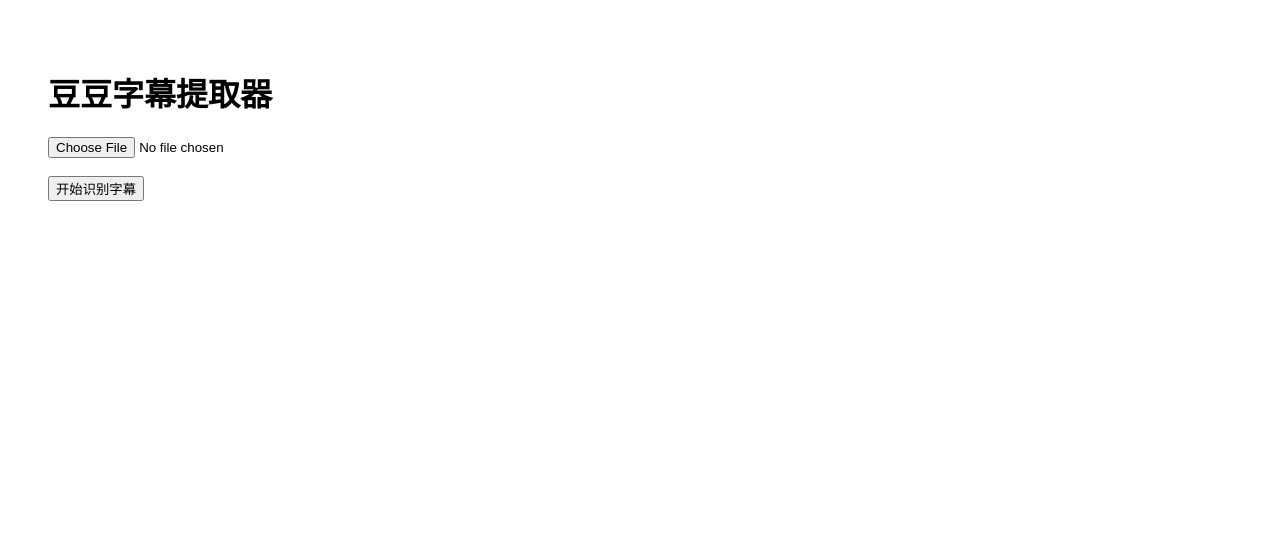
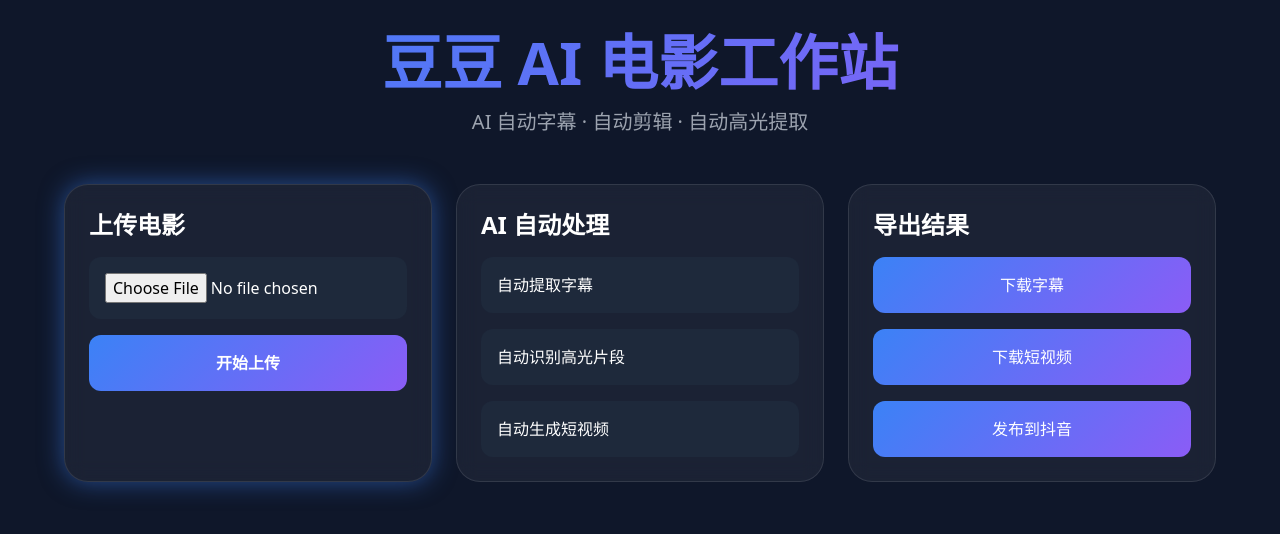
Before and after one commit to harpatsyaufderhar-droid/subtitle-web, a website: page index.html in a window 1280 px wide. Drawn offline with nearby package versions, Linux system fonts and the light colour scheme.

Commit message:
Add files via upload

```diff
--- a/index.html
+++ b/index.html
@@ -1,33 +1,113 @@
 <!DOCTYPE html>
-<html>
+<html lang="zh">
 <head>
-  <meta charset="utf-8">
-  <title>豆豆字幕提取器</title>
+<meta charset="UTF-8">
+<meta name="viewport" content="width=device-width, initial-scale=1.0">
+
+<title>豆豆 AI 电影剪辑工作站</title>
+
+<script src="https://cdn.tailwindcss.com"></script>
+
+<style>
+body{
+    background:#0f172a;
+    color:white;
+    overflow-x:hidden;
+}
+
+.glow{
+    box-shadow:0 0 25px rgba(59,130,246,.5);
+}
+
+.card{
+    background:rgba(255,255,255,.05);
+    backdrop-filter:blur(10px);
+    border:1px solid rgba(255,255,255,.1);
+}
+
+.gradient{
+    background:linear-gradient(135deg,#3b82f6,#8b5cf6);
+}
+</style>
+
 </head>
+<body>
 
-<body style="font-family:Arial;padding:40px;">
+<div class="min-h-screen p-8">
 
-  <h1>豆豆字幕提取器</h1>
+    <div class="max-w-6xl mx-auto">
 
-  <form
-    action="/upload"
-    method="post"
-    enctype="multipart/form-data"
-  >
+        <div class="text-center mb-12">
+            <h1 class="text-6xl font-bold mb-4 gradient bg-clip-text text-transparent">
+                豆豆 AI 电影工作站
+            </h1>
 
-    <input
-      type="file"
-      name="video"
-      required
-    >
+            <p class="text-gray-400 text-xl">
+                AI 自动字幕 · 自动剪辑 · 自动高光提取
+            </p>
+        </div>
 
-    <br><br>
+        <div class="grid md:grid-cols-3 gap-6">
 
-    <button type="submit">
-      开始识别字幕
-    </button>
+            <div class="card rounded-3xl p-6 glow">
+                <h2 class="text-2xl font-bold mb-4">
+                    上传电影
+                </h2>
 
-  </form>
+                <input type="file"
+                class="w-full p-4 rounded-xl bg-slate-800">
+
+                <button class="mt-4 w-full gradient p-4 rounded-xl font-bold">
+                    开始上传
+                </button>
+            </div>
+
+            <div class="card rounded-3xl p-6">
+                <h2 class="text-2xl font-bold mb-4">
+                    AI 自动处理
+                </h2>
+
+                <div class="space-y-4">
+
+                    <div class="bg-slate-800 p-4 rounded-xl">
+                        自动提取字幕
+                    </div>
+
+                    <div class="bg-slate-800 p-4 rounded-xl">
+                        自动识别高光片段
+                    </div>
+
+                    <div class="bg-slate-800 p-4 rounded-xl">
+                        自动生成短视频
+                    </div>
+
+                </div>
+            </div>
+
+            <div class="card rounded-3xl p-6">
+                <h2 class="text-2xl font-bold mb-4">
+                    导出结果
+                </h2>
+
+                <button class="gradient w-full p-4 rounded-xl mb-4">
+                    下载字幕
+                </button>
+
+                <button class="gradient w-full p-4 rounded-xl mb-4">
+                    下载短视频
+                </button>
+
+                <button class="gradient w-full p-4 rounded-xl">
+                    发布到抖音
+                </button>
+
+            </div>
+
+        </div>
+
+    </div>
+
+</div>
 
 </body>
 </html>
```
